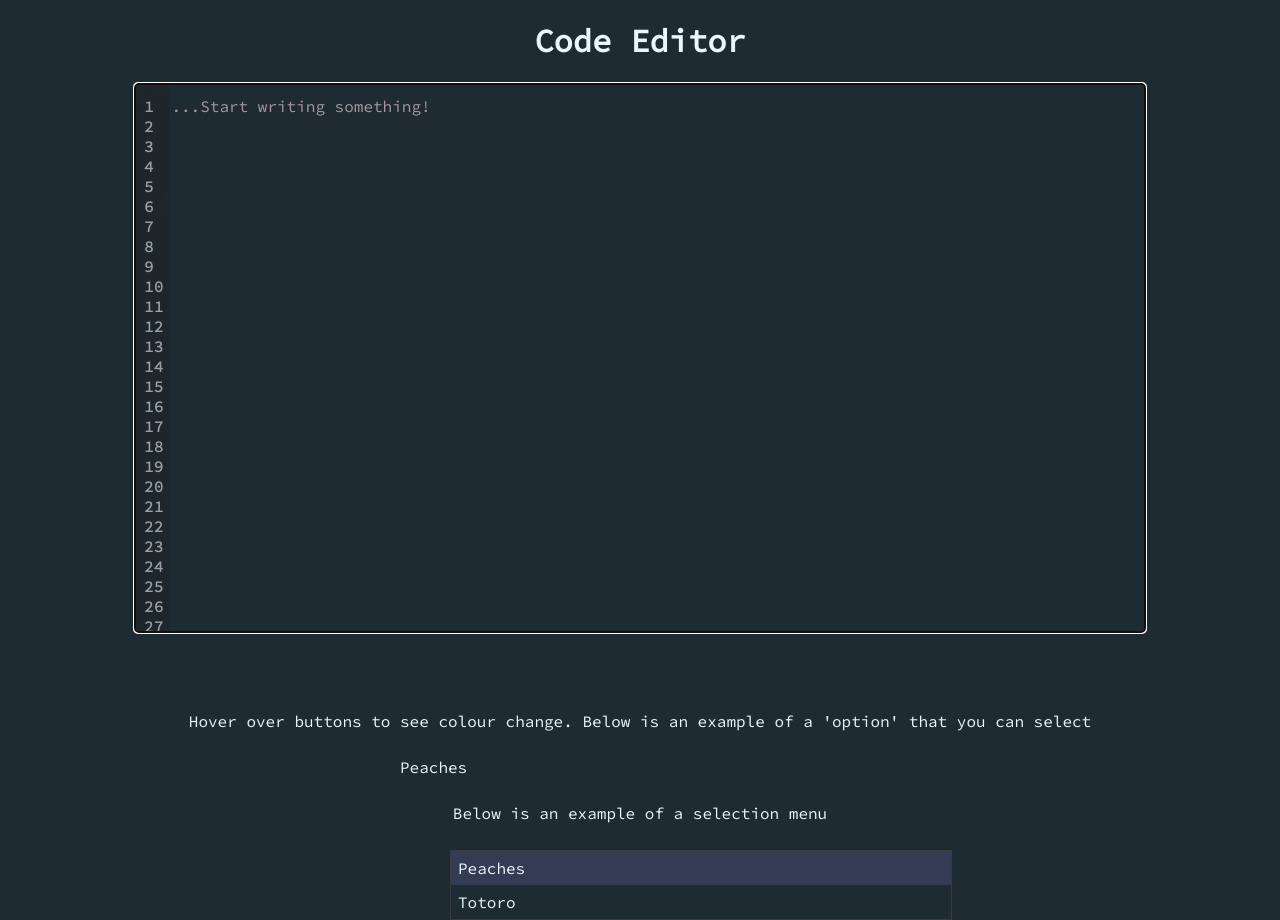
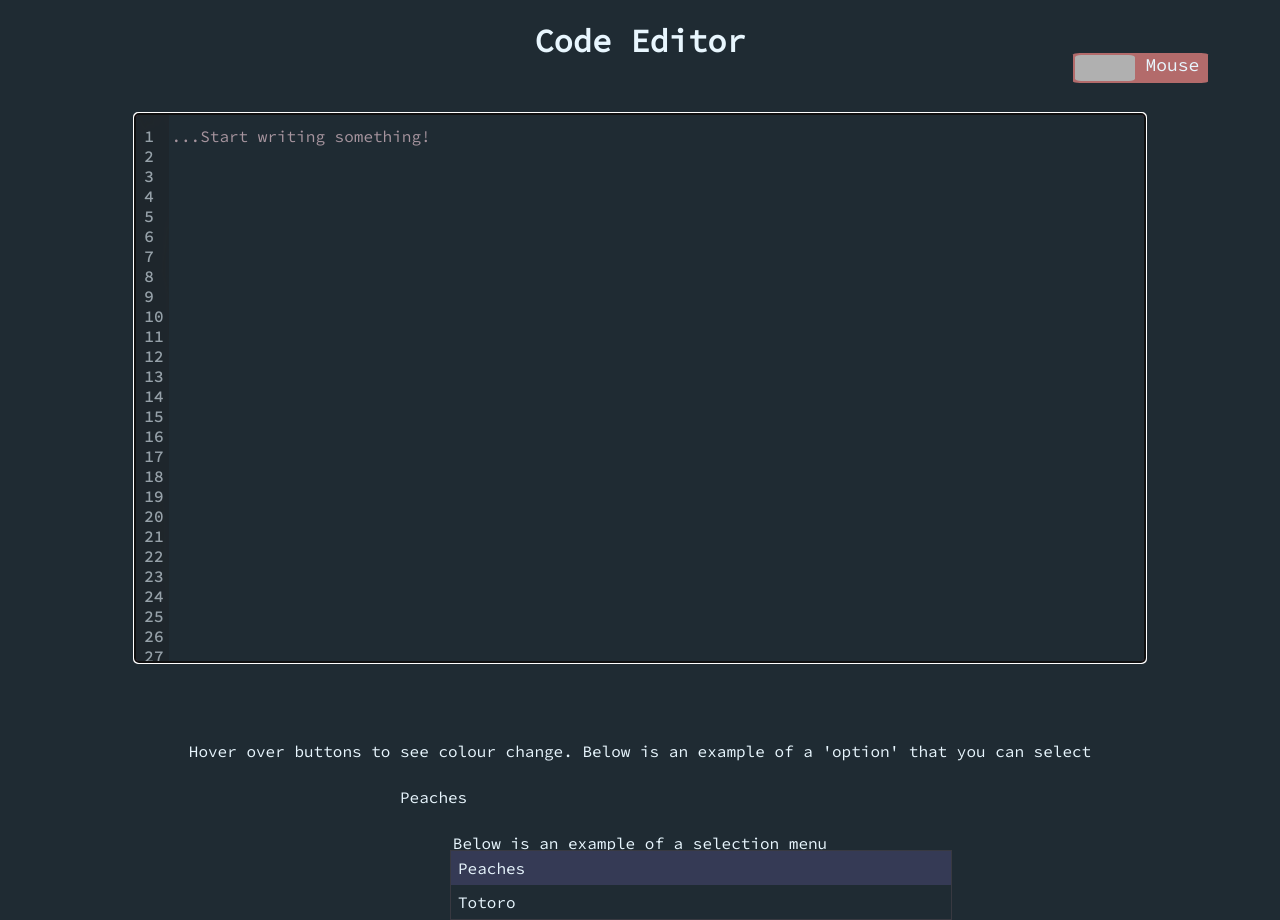
Before and after one commit to melaniechow/splendidkoalas, a plain HTML site: page index.html in a window 1280 px wide. Drawn offline with Linux system fonts and the light colour scheme.

Commit message:
added a toggle mode button

```diff
--- a/index.html
+++ b/index.html
@@ -6,7 +6,11 @@
   </head>
 
   <body>
-    <h1 class="wte-title">Code Editor</h1>
+    <h1 class="title">Code Editor</h1>
+
+    <input type="checkbox" id="switch" class="checkbox" onclick="toggleMode()"/>
+    <label for="switch" class="toggle">Key &nbsp Mouse</label>
+
     <div class="InputArea">
       <textarea class="Textarea"id="Input" autofocus placeholder="...Start writing something!"></textarea>
       <pre>
--- a/script.js
+++ b/script.js
@@ -18,17 +18,19 @@
  *
  */
 
+// Class Ids
 var textAreaID = "Input";
 var firstOptionId = "Option1";
 var optionClassName = "Option"
 var selectionClassName = "Selection";
 
+// HTML document objects
 var textarea = document.getElementById(textAreaID);
 
+// State of the site
 var selectionMenuPresent = true;
 var currentOptionId = firstOptionId ; // Highlighted Option
-
-
+var clickMode = true; // Options are selected by click if true
 
 
 /*
@@ -137,6 +139,14 @@ function highlightFirstOption() {
 }
 
 /*
+ * Toggle the mode as key or mouse (click or enter) autocomplete
+ * selection feature
+ */
+function toggleMode() {
+  clickMode = !clickMode;
+}
+
+/*
  * Functions to call at start of program
  */
 function setUp() {
--- a/style.css
+++ b/style.css
@@ -85,3 +85,38 @@ li:hover{
   background-color: #353A55;
   cursor: pointer;
 }
+
+/* Toggle Switch */
+label{
+  font-size: 18px;
+}
+.toggle {
+  left: 500px;
+  bottom: 30px;
+  position : relative;
+  display : inline-block;
+  width : 135px;
+  height : 30px;
+  background-color:rgb(179, 107, 107);
+  border-radius: 5%;
+}
+.toggle:after {
+  content: '';
+  position: absolute;
+  width: 60px;
+  height: 26px;
+  border-radius: 10%;
+  background-color: rgb(176, 176, 176);
+  top: 2px;
+  left: 2px;
+  transition:  all 0.5s;
+}
+.checkbox:checked + .toggle::after {
+  left : 73px;
+}
+.checkbox:checked + .toggle {
+  background-color:  rgb(90, 130, 165);
+}
+.checkbox {
+  display : none;
+}
```
